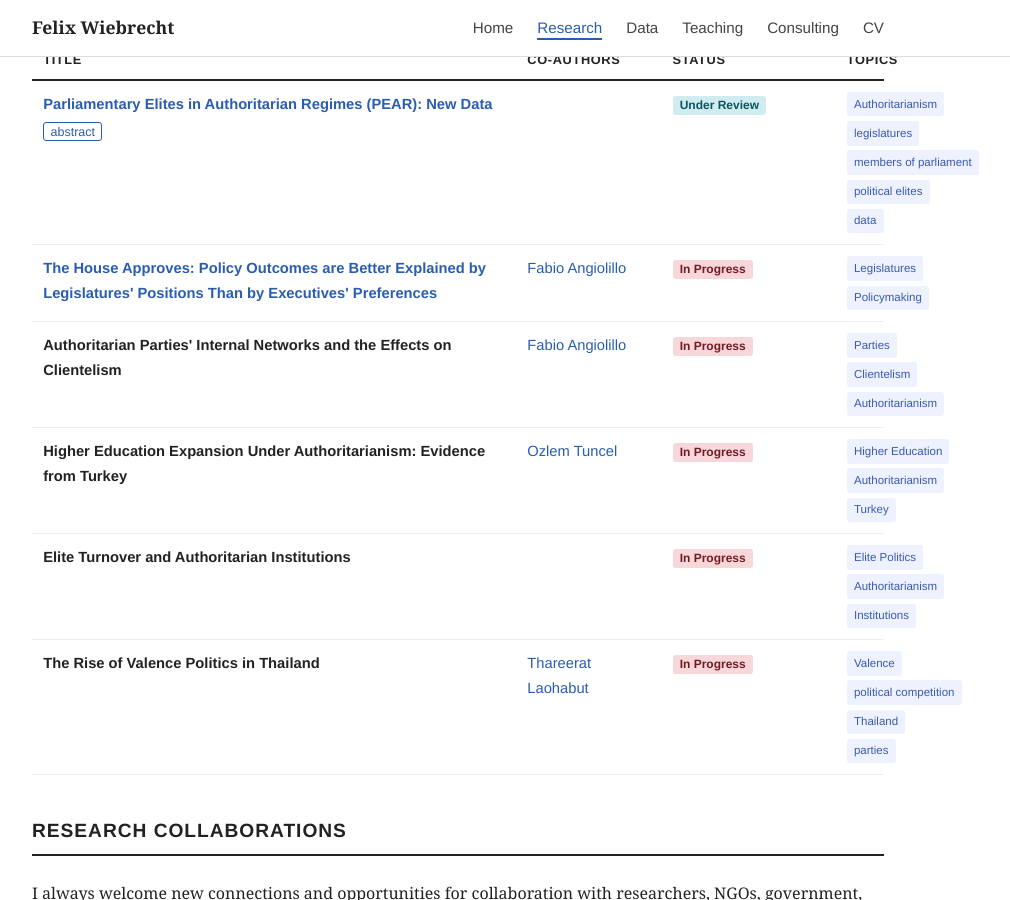
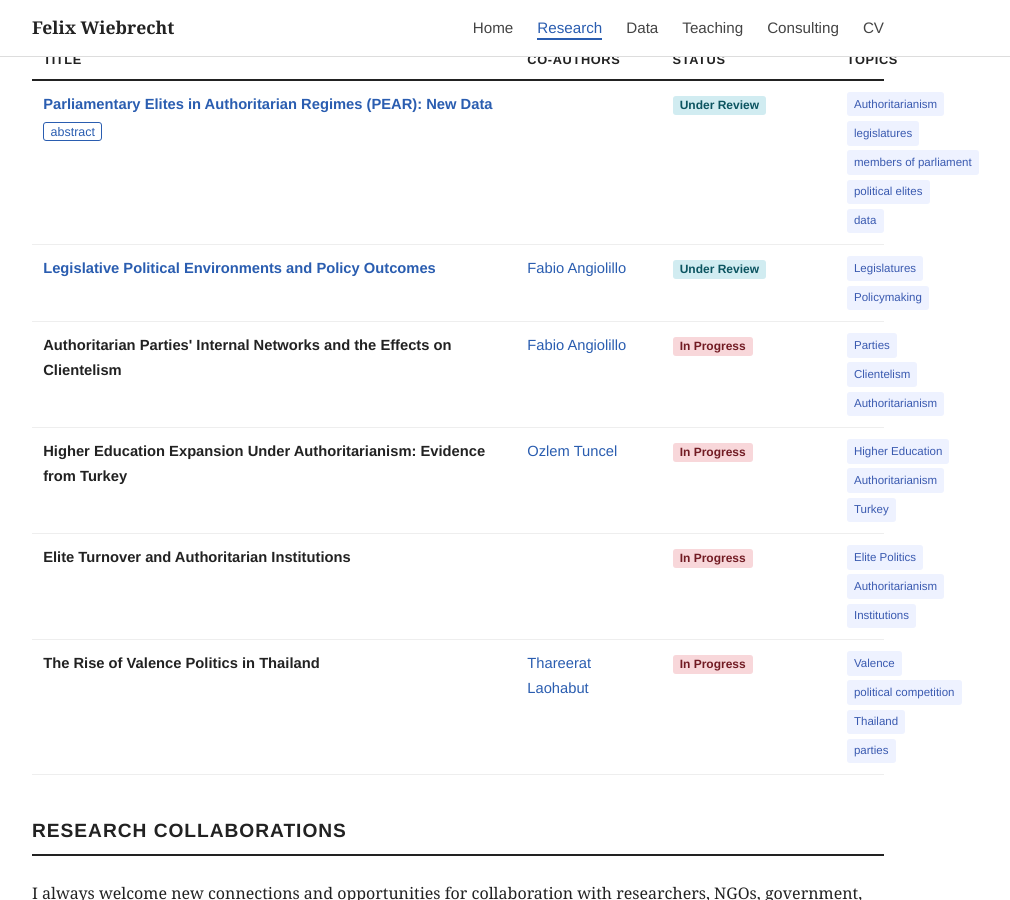
Before and after one commit to felixwiebrecht/felixwiebrecht.github.io, a Jekyll site: the page built from _pages/research.md, in a window 1280 px wide and 900 px high, scrolled down 3199 px. Shown: the whole window, without its empty margins (182-1192 px from the left). Built offline with Jekyll 4.4.1, drawn with Linux system fonts in a browser that asks for light colours.

Commit message:
Add news item and update legislative environments paper
Co-Authored-By: Claude Sonnet 4.6 <noreply@anthropic.com>

```diff
--- a/_data/news.yml
+++ b/_data/news.yml
@@ -1,3 +1,7 @@
+- date: "23 June 2026"
+  text: "New Working Paper: Legislative Political Environments and Policy Outcomes"
+  url: "https://preprints.apsanet.org/engage/apsa/article-details/6a33cb8b810b9dcc824bf96c"
+
 - date: "15-16 June 2026"
   text: "Authoritarian Political Systems Conference 2026"
 
--- a/_data/publications.yml
+++ b/_data/publications.yml
@@ -135,10 +135,10 @@ working_papers:
     tags: [Authoritarianism, legislatures, members of parliament, political elites, data]
     abstract: "Authoritarian politics are largely defined and shaped by elite politics. Yet, our knowledge about political elites in nondemocracies remains confined to those in particular regimes or, cross-nationally, leaders at the highest echelons of decision-making. This article introduces a novel dataset, Parliamentary Elites in Authoritarian Regimes (PEAR), that fills this gap. With currently more than 221,000 observations on individual MPs from 819 legislative terms in 130 authoritarian regimes from 1945 to 2024, PEAR is based on the largest individual-level demographic database on national legislators ever assembled and provides unprecedented information about elites in authoritarian regimes. I first present how the dataset was created and validate it by matching the data against existing data. I then replicate existing analyses on the determinants of legislative turnover originating from democracies and illustrate further potential applications of the new data. PEAR will be an invaluable resource for our understanding of authoritarian regimes."
 
-  - title: "The House Approves: Policy Outcomes are Better Explained by Legislatures' Positions Than by Executives' Preferences"
+  - title: "Legislative Political Environments and Policy Outcomes"
     coauthors: "<a href='https://www.fangiolillo.com/' target='_blank'>Fabio Angiolillo</a>"
-    status: "In Progress"
-    url: "https://www.v-dem.net/media/publications/wp146.pdf"
+    status: "Under Review"
+    url: "https://preprints.apsanet.org/engage/apsa/article-details/6a33cb8b810b9dcc824bf96c"
     tags: [Legislatures, Policymaking]
 
   - title: "Authoritarian Parties' Internal Networks and the Effects on Clientelism"
```
